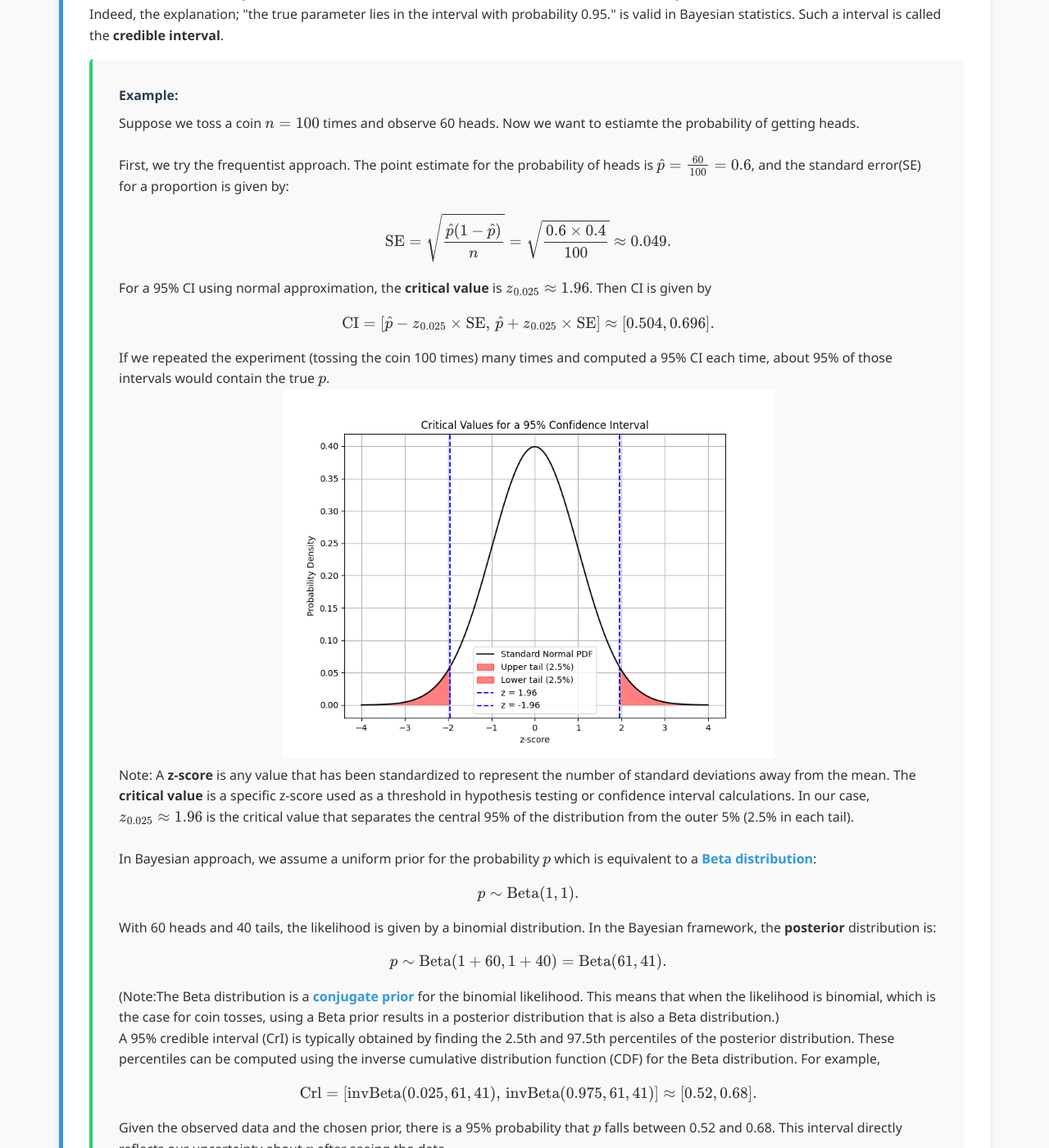
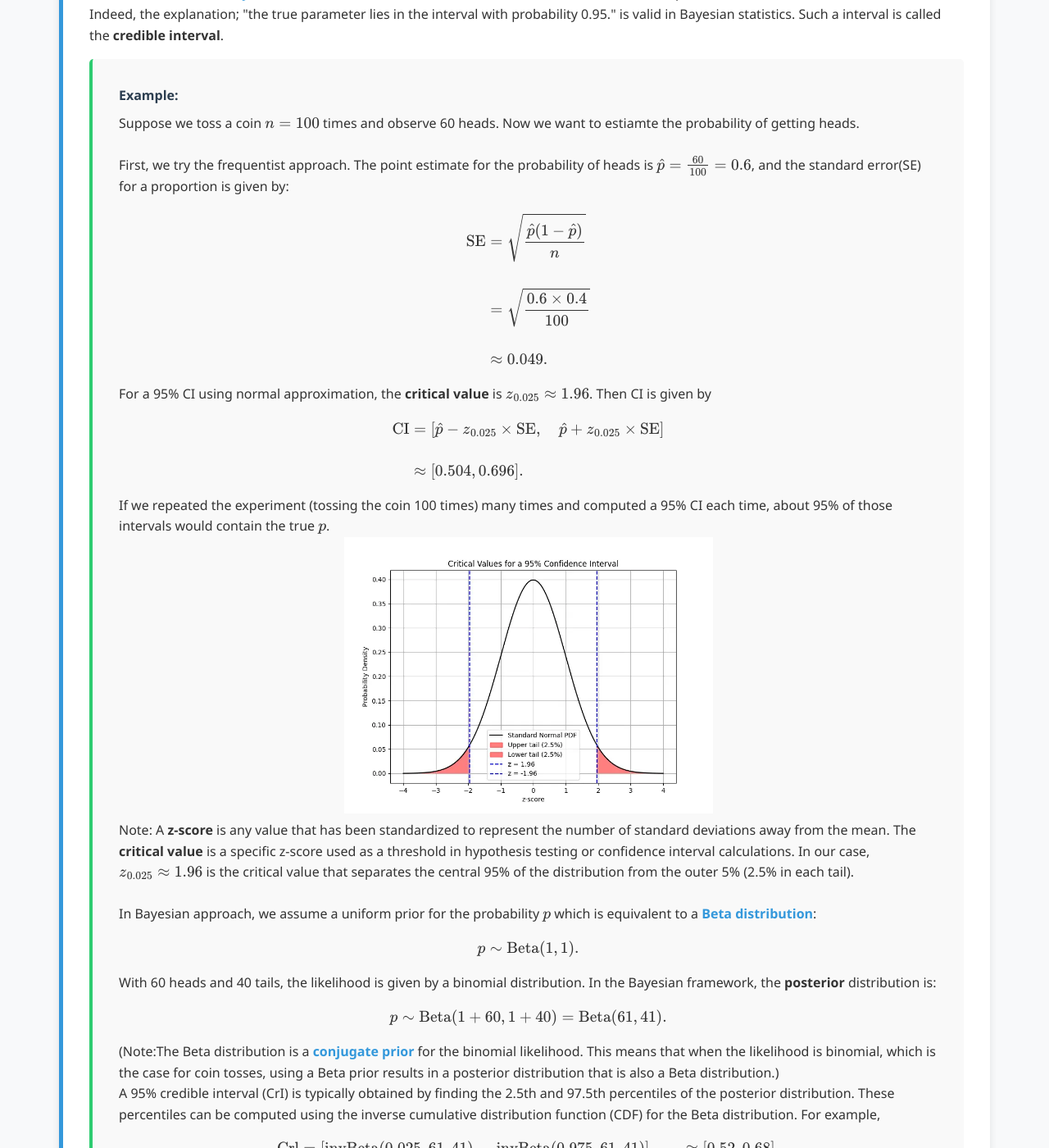
Before and after one commit to Yusukey01/yusukey01.github.io, a Jekyll site: the page built from Mathematics/Probability/hypothesis_testing.html, in a window 1280 px wide and 1400 px high, scrolled down 3046 px. Shown: the whole window at 82% size. Built offline with Jekyll 4.4.1, drawn with Linux system fonts in a browser that asks for light colours; some of the changed text lies outside the part shown.

Commit message:
organizing text

```diff
--- a/Mathematics/Probability/hypothesis_testing.html
+++ b/Mathematics/Probability/hypothesis_testing.html
@@ -146,16 +146,23 @@ description: Learn about null hypothesis significance test, confidence interval,
                 First, we try the frequentist approach. The point estimate for the probability of heads is \(\hat{p} = \frac{60}{100} = 0.6\), and
                 the standard error(SE) for a proportion is given by:
                 \[
-                \text{SE} = \sqrt{\frac{\hat{p}(1-\hat{p})}{n}} = \sqrt{\frac{0.6 \times 0.4}{100}} \approx 0.049.
+                \begin{align*}
+                \text{SE} &= \sqrt{\frac{\hat{p}(1-\hat{p})}{n}} \\\\
+                          &= \sqrt{\frac{0.6 \times 0.4}{100}} \\\\\
+                          &\approx 0.049.
+                \end{align*}
                 \]
                 For a 95% CI using normal approximation, the <strong>critical value</strong> is \(z_{0.025} \approx 1.96\). Then CI is given by
                 \[
-                \text{CI} = [\hat{p}-z_{0.025} \times \text{SE}, \, \hat{p}+z_{0.025}\times \text{SE}] \approx [0.504, 0.696].
+                \begin{align*}
+                \text{CI} &= [\hat{p}-z_{0.025} \times \text{SE}, \quad \hat{p}+z_{0.025}\times \text{SE}] \\\\
+                          &\approx [0.504, 0.696].
+                \end{align*}
                 \]
                 If we repeated the experiment (tossing the coin 100 times) many times and computed a 95% CI each time, about 95% of those
                 intervals would contain the true \(p\).
                 <div style="text-align: center;">
-                    <img src="Images/zscore.png" alt="z-score" style="width:600px;">
+                    <img src="Images/zscore.webp" alt="z-score" style="width:450px;">
                 </div>
                 Note: A <strong>z-score</strong> is any value that has been standardized to represent the number of standard deviations
                 away from the mean. The <strong>critical value</strong> is a specific z-score used as a threshold in hypothesis testing or
@@ -180,7 +187,10 @@ description: Learn about null hypothesis significance test, confidence interval,
                 distribution. These percentiles can be computed using the inverse cumulative distribution function (CDF) for the
                 Beta distribution. For example,
                 \[
-                \text{Crl} = [\text{invBeta}(0.025, 61, 41), \, \text{invBeta}(0.975, 61, 41)] \approx [0.52, 0.68].
+                \begin{align*}
+                \text{Crl} &= [\text{invBeta}(0.025, 61, 41), \quad \text{invBeta}(0.975, 61, 41)]
+                           &\approx [0.52, 0.68].
+                \end{align*}
                 \]
                 Given the observed data and the chosen prior, there is a 95% probability that \(p\) falls between 0.52 and 0.68.
                 This interval directly reflects our uncertainty about \(p\) after seeing the data.
@@ -216,12 +226,15 @@ description: Learn about null hypothesis significance test, confidence interval,
                 Here, we randomly draw 10 values from the original sample with replacement. Some values may be repeated, and others may be
                 missing in a given resample. For example, we might obtain:
                 \[
-                x_1 = [165,175,175,190,185,160,200,195,180,185], \quad \hat{\mu} = 181.0.
+                \begin{align*}
+                &x_1 = [165,175,175,190,185,160,200,195,180,185], \\\\
+                &\hat{\mu} = 181.0.
+                \end{align*}
                 \]
                 Then we repeat this process many times (e.g., 10,000 times). Each time, we create a new resampled dataset, compute its mean,
                 and store it. Once we have 10,000 bootstrap sample means, we can use them to estimate the confidence interval:
                 <div style="text-align: center;">
-                    <img src="Images/bootstrap.png" alt="bootstrap" style="width:600px;">
+                    <img src="Images/bootstrap.webp" alt="bootstrap" style="width:450px;">
                 </div>
             </div>
             </p>
```
Also changed, not shown: Mathematics/Probability/Images/bootstrap.png (deleted), Mathematics/Probability/Images/bootstrap.webp (added), Mathematics/Probability/Images/zscore.png (deleted), Mathematics/Probability/Images/zscore.webp (added).
